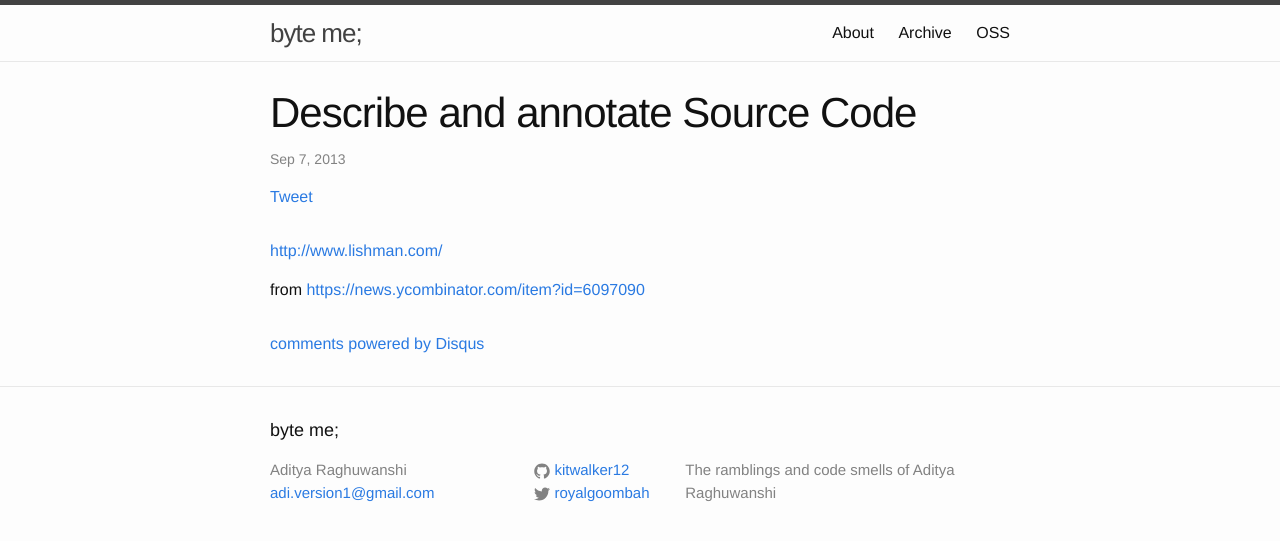
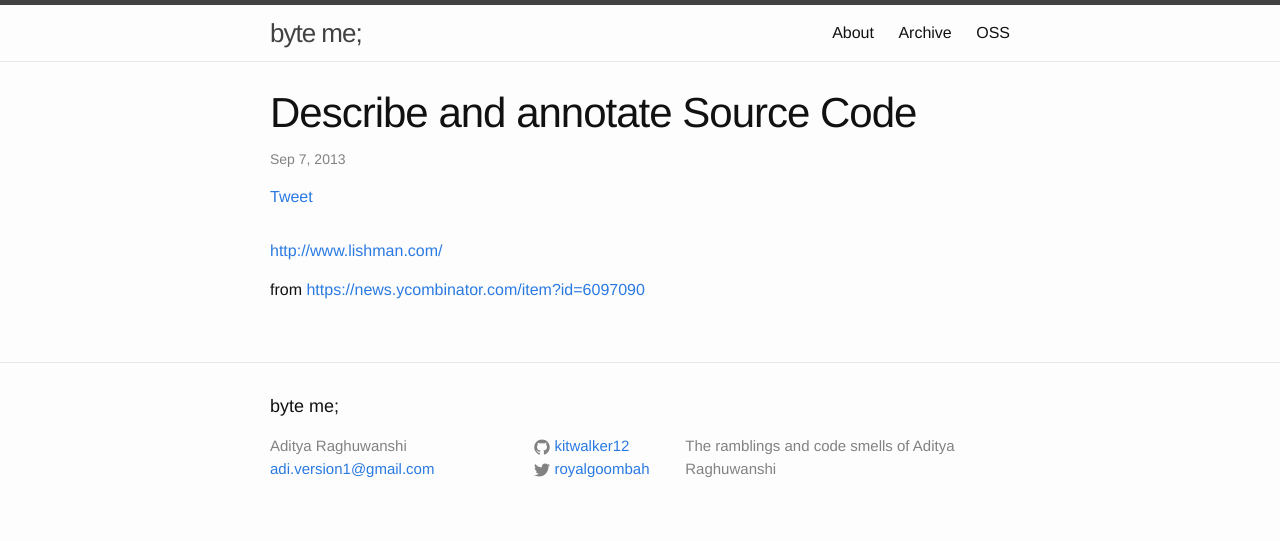
Before and after one commit to kitwalker12/kitwalker12.github.io, a Jekyll site: the page built from _posts/2013-09-06-describe-and-annotate-source-code.html, in a window 1280 px wide. Shown: the top 541 px of the page. Built offline with Jekyll 4.4.1, drawn with Linux system fonts in a browser that asks for light colours; comment, search, counter and statistics services are not loaded; some of the changed lines change nothing that is shown.

Commit message:
Update Disqus

```diff
--- a/_includes/comments.html
+++ b/_includes/comments.html
@@ -1,15 +1,19 @@
 {% if page.comments %}
   <div id="disqus_thread"></div>
-  <script type="text/javascript">
-      /* * * CONFIGURATION VARIABLES: EDIT BEFORE PASTING INTO YOUR WEBPAGE * * */
-      var disqus_shortname = 'adityar'; // required: replace example with your forum shortname
-      /* * * DON'T EDIT BELOW THIS LINE * * */
-      (function() {
-          var dsq = document.createElement('script'); dsq.type = 'text/javascript'; dsq.async = true;
-          dsq.src = '//' + disqus_shortname + '.disqus.com/embed.js';
-          (document.getElementsByTagName('head')[0] || document.getElementsByTagName('body')[0]).appendChild(dsq);
-      })();
+  <script>
+    var disqus_config = function () {
+        this.page.url = '{{ site.url }}{{ page.url }}';
+        this.page.identifier = '{{ site.url }}{{ page.url }}';
+    };
+
+    (function() {  // DON'T EDIT BELOW THIS LINE
+        var d = document, s = d.createElement('script');
+
+        s.src = '//adityar.disqus.com/embed.js';
+
+        s.setAttribute('data-timestamp', +new Date());
+        (d.head || d.body).appendChild(s);
+    })();
   </script>
-  <noscript>Please enable JavaScript to view the <a href="http://disqus.com/?ref_noscript">comments powered by Disqus.</a></noscript>
-  <a href="http://disqus.com" class="dsq-brlink">comments powered by <span class="logo-disqus">Disqus</span></a>
+  <noscript>Please enable JavaScript to view the <a href="https://disqus.com/?ref_noscript" rel="nofollow">comments powered by Disqus.</a></noscript>
 {% endif %}
```
